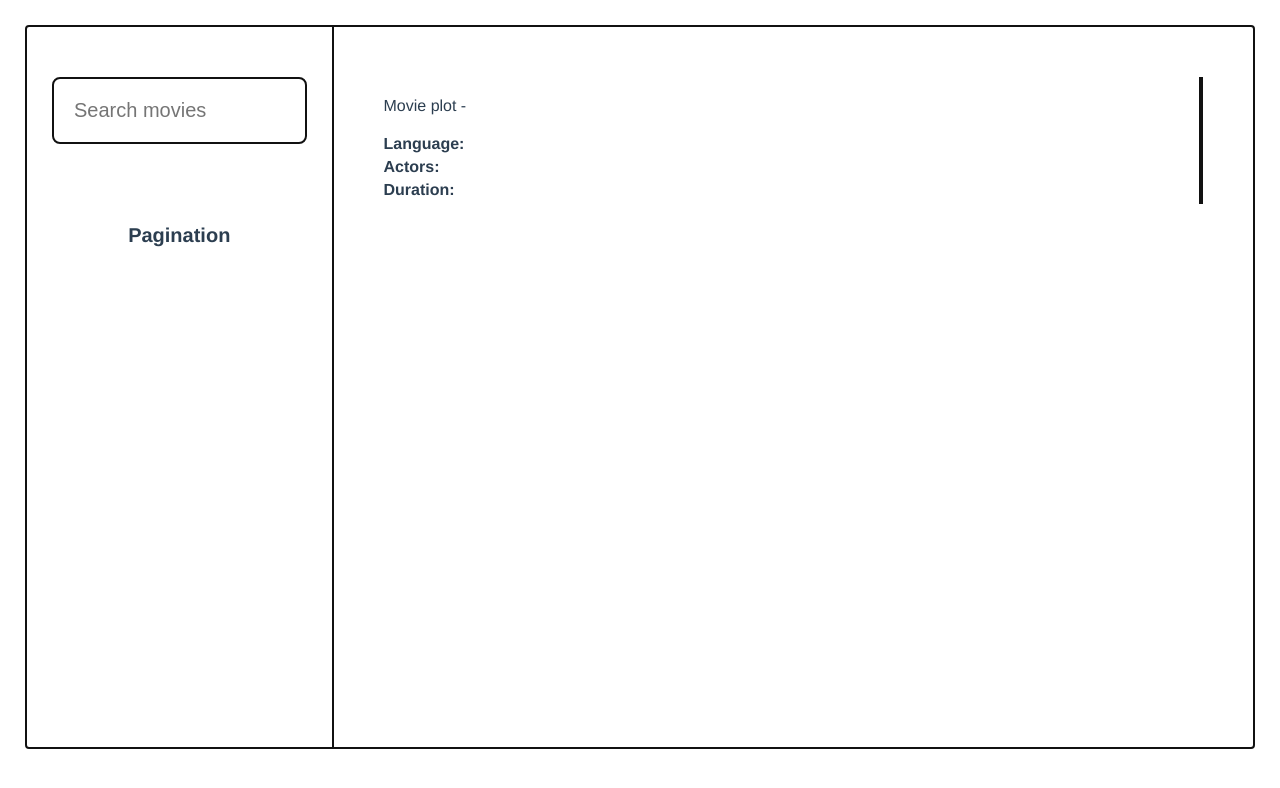
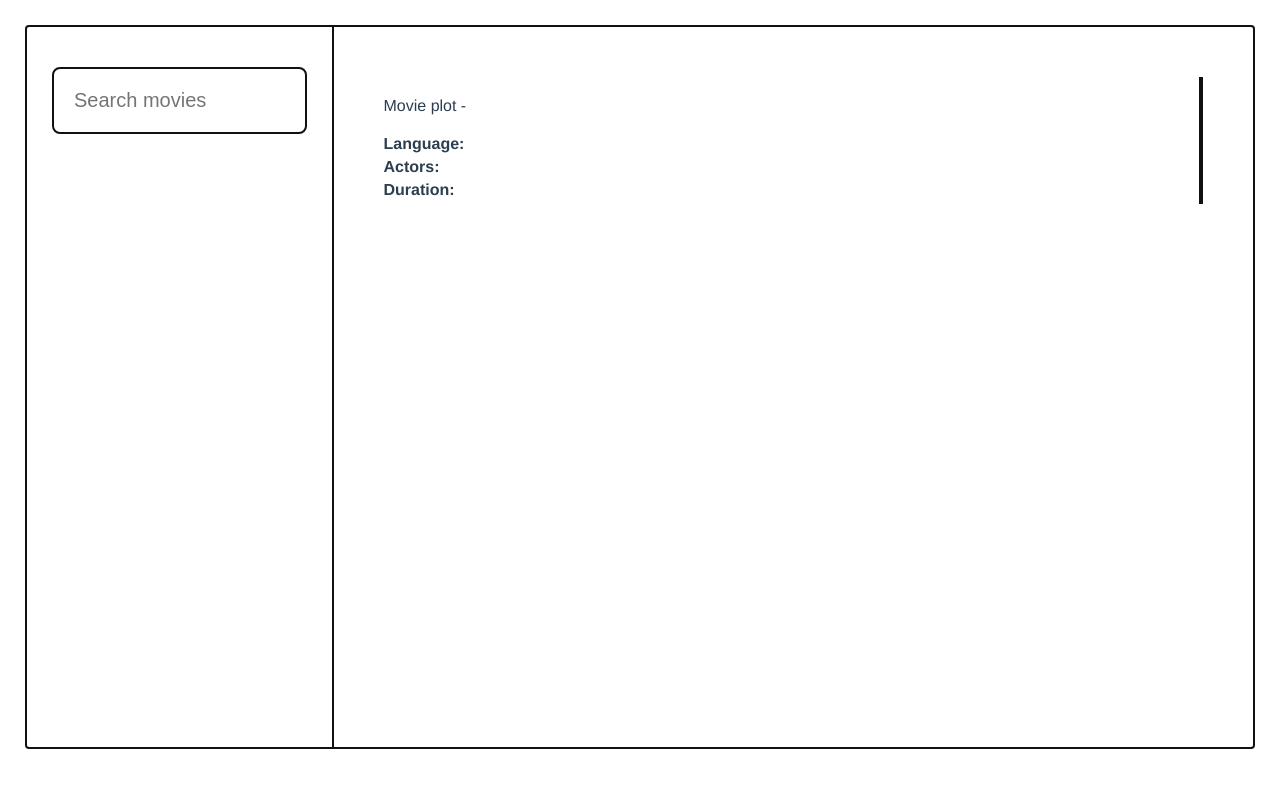
Before and after one commit to prajwaljoshi1/MovieFinder, a Vue app: page / in a window 1280 px wide. Shown: the top 788 px of the page. Built offline with nearby package versions, Linux system fonts and the light colour scheme.

Commit message:
added svg icons for star, arrowleft and arrowright

```diff
--- a/src/App.vue
+++ b/src/App.vue
@@ -3,11 +3,11 @@
     <div class="container">
       <div class="search-panel">
         <movie-input v-on:movieTitleChange="searchMovie" />
-        <movie-list v-on:movieSelected="setSelectedMovie" :searchResult="searchResult" />
-        <pagination />
+        <movie-list  class="search-panel__movie-list" v-on:movieSelected="setSelectedMovie" :searchResult="searchResult" />
+        <pagination v-if="showPagination" :totalResults="totalResults" :pageNumber="pageNumber" v-on:pageChange="pageChange"/>
       </div>
       <div class="details-panel">
-        <movie-details  :selectedMovieId="selectedMovieId" />
+        <movie-details :selectedMovieId="selectedMovieId" />
       </div>
     </div>
   </div>
@@ -25,9 +25,11 @@ export default {
   data() {
     return {
       selectedMovieId: '',
+      lastSearchedMovieName: '',
       searchResult: [],
       totalResults: 0,
       pageNumber: 1,
+      showPagination: false
     }
   },
   methods: {
@@ -35,12 +37,19 @@ export default {
       let response = await fetch(`http://www.omdbapi.com/?apikey=971470b1&s=${movieName}&type=movie&page=${this.pageNumber}`);
       let data = await response.json();
       if (data.Response === 'True') {
+        this.lastSearchedMovieName = movieName;
         this.searchResult = data.Search;
         this.totalResults = data.totalResults;
+        this.showPagination = data.totalResults > 10
+
         console.log(data, this.searchResult);  // eslint-disable-line
       } else {
         console.log("ERROR!", JSON.stringify(data));  // eslint-disable-line
       }
+    },
+    pageChange(pageNumber){
+      this.pageNumber = pageNumber;
+      this.searchMovie(this.lastSearchedMovieName);
     },
     setSelectedMovie(id) {
       this.selectedMovieId = id;
@@ -86,14 +95,21 @@ html {
 .search-panel {
   flex: 0 0 25%;
   border-right: 2px solid #111;;
-  padding: 5rem 2.5rem;
+  padding: 4rem 2.5rem 1rem 2.5rem;
   min-height: 90vh;
+
+  display: flex;
+  flex-direction: column;
+  justify-content: flex-start;
+
+  &__movie-list {
+    margin-bottom: auto;
+    flex-grow: 1;
+  }
 }
 
 .details-panel {
   flex: 1;
 }
 
-
-
 </style>
--- a/src/components/MovieList.vue
+++ b/src/components/MovieList.vue
@@ -3,7 +3,7 @@
     <ul class="movielist__list">
       <li  v-for="(item, index) in searchResult" v-bind:key="index" class="movielist__item" v-on:click="selectItem(item)">
         <div class="movielist__item-title">{{item.Title}}</div>
-        <div v-if="item.imdbID === selectedItemImdbId"  class="movielist__item-selected">*</div>
+        <div v-if="item.imdbID === selectedItemImdbId"  class="movielist__item-selected"><star class="svg"/></div>
         <div class="movielist__item-year">{{item.Year}} </div>
       </li>
     </ul>
@@ -11,8 +11,11 @@
 </template>
 
 <script>
+import Star from './icons/Star.vue';
+
 export default {
   name: 'MovieList',
+  components: { Star },
   props: {
     searchResult: Array
   },
@@ -59,12 +62,15 @@ export default {
     font-size: 1.2rem;
     text-align: right;
   }
-  &__item-selected{
+  &__item-selected {
     position: absolute;
     right: 0.5rem;
-    top: -0.5rem;
-    font-size: 5rem;
+    top: .5rem;
 
+  }
+
+  & .svg {
+    fill: #444;
   }
 }
 
--- a/src/components/Pagination.vue
+++ b/src/components/Pagination.vue
@@ -1,18 +1,55 @@
 <template>
-  <div class="hello">
-    <h1>Pagination</h1>
+  <div class="pagination">
+    <div class="pagination_prev" v-on:click="prev()"> <arrow-left class="svg"/> </div>
+    <div class="pagination__info">
+        <div class="pagination__number">Page {{pageNumber}}</div>
+        <div class="btn pagination__results">{{totalResults}} results</div>
+    </div>
+     <div class="btn pagination_next" v-on:click="next()"> <arrow-right class="svg"/> </div>
   </div>
 </template>
 
 <script>
+import ArrowLeft from './icons/ArrowLeft.vue';
+import ArrowRight from './icons/ArrowRight.vue';
+
 export default {
   name: 'Pagination',
+  components: { ArrowLeft, ArrowRight },
   props: {
-    msg: String
+    totalResults: String,
+    pageNumber: Number
+  },
+  data() {
+    return{
+    };
+  },
+  watch: {
+    // totalResults(value) {
+
+    // }
+  },
+  methods: {
+    next() {
+      this.$emit("pageChange", this.pageNumber + 1);
+    },
+    prev() {
+      this.$emit("pageChange", this.pageNumber - 1);
+    }
   }
 }
 </script>
 
 <!-- Add "scoped" attribute to limit CSS to this component only -->
-<style scoped>
+<style lang="scss">
+.pagination {
+  display: flex;
+  justify-content: space-between;
+
+  & .svg {
+    fill: #444;
+  }
+
+
+}
 </style>
--- /dev/null
+++ b/src/components/icons/ArrowLeft.vue
@@ -0,0 +1,12 @@
+<template>
+  <svg version="1.1" xmlns="http://www.w3.org/2000/svg" width="50" height="50" viewBox="0 0 24 24">
+  <title>chevron-left-outline</title>
+  <path d="M13 20c-0.802 0-1.555-0.312-2.122-0.879l-7.121-7.121 7.122-7.121c1.133-1.133 3.11-1.133 4.243 0 0.566 0.566 0.878 1.32 0.878 2.121s-0.312 1.555-0.879 2.122l-2.878 2.878 2.878 2.879c0.567 0.566 0.879 1.32 0.879 2.121s-0.312 1.555-0.879 2.122c-0.566 0.566-1.319 0.878-2.121 0.878zM6.585 12l5.708 5.707c0.378 0.378 1.037 0.377 1.414 0 0.189-0.189 0.293-0.439 0.293-0.707s-0.104-0.518-0.293-0.707l-4.292-4.293 4.292-4.293c0.189-0.189 0.293-0.44 0.293-0.707s-0.104-0.518-0.293-0.707c-0.378-0.379-1.037-0.378-1.414-0.001l-5.708 5.708z"></path>
+  </svg>
+</template>
+
+<script>
+  export default {
+    name: 'ArrowLeft'
+  }
+</script>
--- /dev/null
+++ b/src/components/icons/ArrowRight.vue
@@ -0,0 +1,13 @@
+
+<template>
+  <svg version="1.1" xmlns="http://www.w3.org/2000/svg" width="50" height="50" viewBox="0 0 24 24">
+  <title>chevron-right-outline</title>
+  <path d="M10 20c-0.802 0-1.555-0.312-2.122-0.879-0.566-0.566-0.878-1.32-0.878-2.121s0.312-1.555 0.879-2.122l2.878-2.878-2.878-2.879c-0.567-0.566-0.879-1.32-0.879-2.121s0.312-1.555 0.879-2.122c1.133-1.132 3.109-1.133 4.243 0.001l7.121 7.121-7.122 7.121c-0.566 0.567-1.319 0.879-2.121 0.879zM10 6c-0.268 0-0.518 0.104-0.707 0.292-0.189 0.19-0.293 0.441-0.293 0.708s0.104 0.518 0.293 0.707l4.292 4.293-4.292 4.293c-0.189 0.189-0.293 0.439-0.293 0.707s0.104 0.518 0.293 0.707c0.378 0.379 1.037 0.378 1.414 0.001l5.708-5.708-5.708-5.707c-0.189-0.189-0.439-0.293-0.707-0.293z"></path>
+  </svg>
+</template>
+
+<script>
+  export default {
+    name: 'ArrowRight'
+  }
+</script>
--- /dev/null
+++ b/src/components/icons/Star.vue
@@ -0,0 +1,12 @@
+<template>
+  <svg version="1.1" xmlns="http://www.w3.org/2000/svg" width="30" height="30" viewBox="0 0 24 24">
+  <title>star-outline</title>
+  <path d="M16.855 20.966c-0.224 0-0.443-0.050-0.646-0.146-0.035-0.014-0.069-0.031-0.104-0.051l-4.107-2.343-4.107 2.344c-0.035 0.020-0.070 0.037-0.106 0.053-0.488 0.228-1.085 0.174-1.521-0.143-0.469-0.34-0.701-0.933-0.586-1.509l0.957-4.642c-0.374-0.34-0.962-0.875-1.602-1.457l-1.895-1.725c-0.027-0.025-0.055-0.053-0.078-0.082-0.375-0.396-0.509-0.97-0.34-1.492 0.173-0.524 0.62-0.912 1.16-1.009 0.034-0.008 0.067-0.014 0.102-0.018l4.701-0.521 1.946-4.31c0.017-0.038 0.036-0.075 0.060-0.11 0.262-0.473 0.764-0.771 1.309-0.771 0.543 0 1.044 0.298 1.309 0.77 0.021 0.036 0.041 0.073 0.060 0.112l1.948 4.312 4.701 0.521c0.034 0.003 0.068 0.009 0.104 0.017 0.539 0.1 0.986 0.486 1.158 1.012 0.17 0.521 0.035 1.098-0.34 1.494-0.024 0.026-0.051 0.054-0.078 0.078l-3.498 3.184 0.957 4.632c0.113 0.587-0.118 1.178-0.59 1.519-0.252 0.182-0.556 0.281-0.874 0.281zM8.706 14.402c-0.039 0.182-0.466 2.246-0.845 4.082l3.643-2.077c0.307-0.175 0.684-0.175 0.99 0l3.643 2.075-0.849-4.104c-0.071-0.346 0.045-0.705 0.308-0.942l3.1-2.822-4.168-0.461c-0.351-0.039-0.654-0.26-0.801-0.584l-1.728-3.821-1.726 3.821c-0.146 0.322-0.45 0.543-0.801 0.584l-4.168 0.461 3.1 2.822c0.272 0.246 0.384 0.617 0.302 0.966z"></path>
+  </svg>
+</template>
+
+<script>
+  export default {
+    name: 'Star'
+  }
+</script>
```
